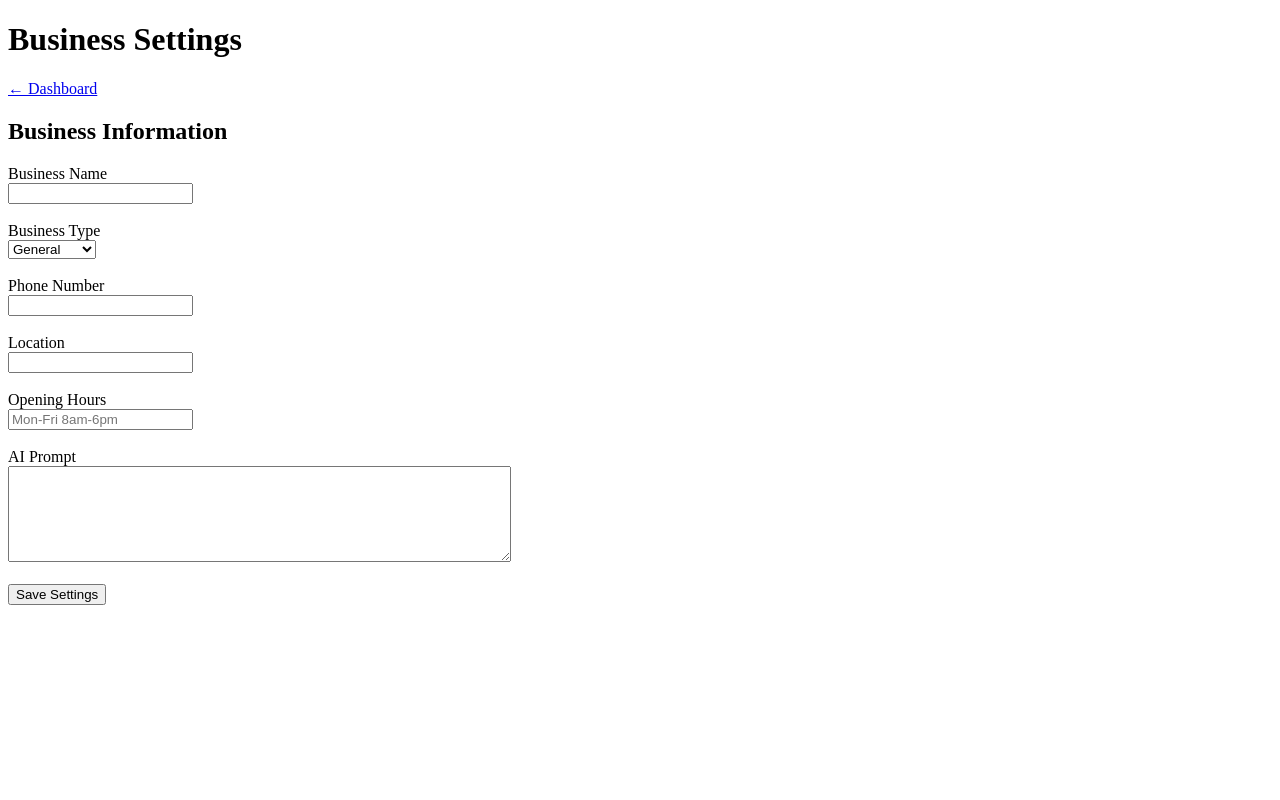
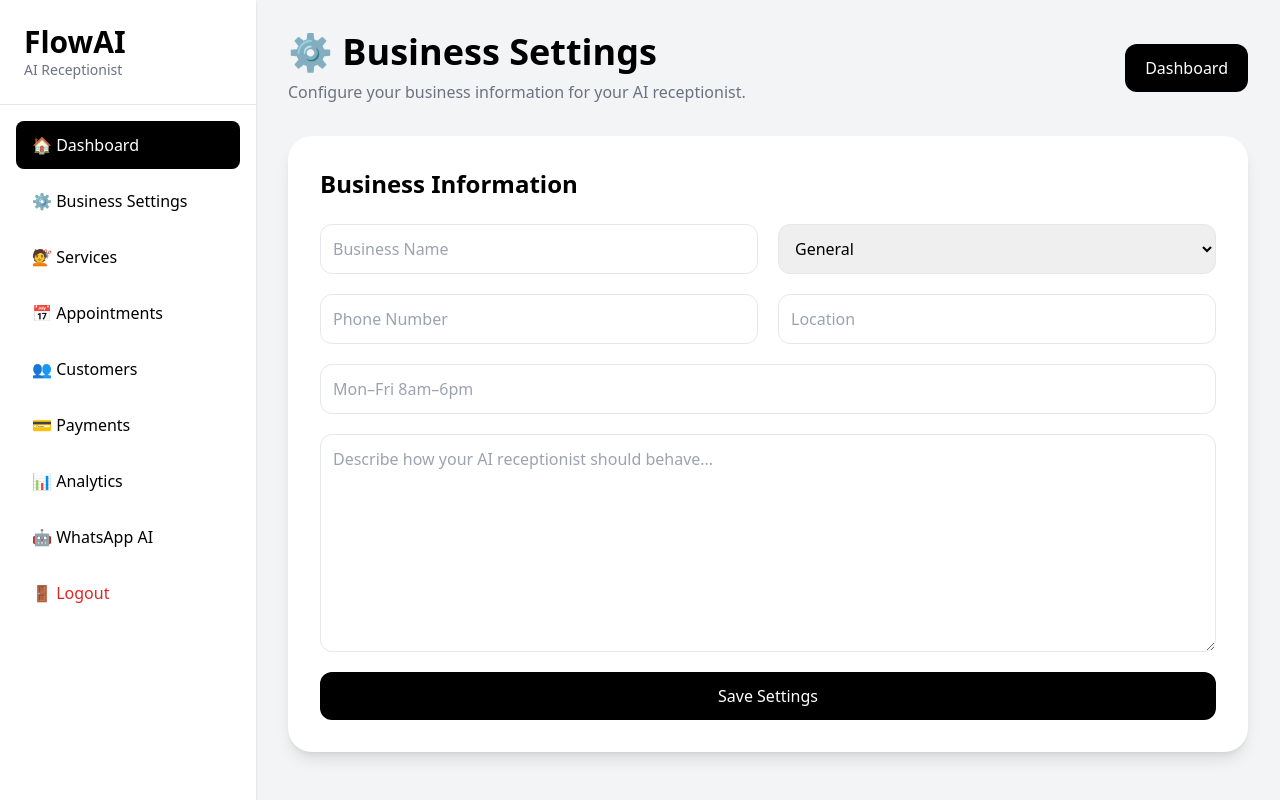
Before and after one commit to rachaelwanja/whatsapp-ai-bot-254, a Flask app: page /business-settings in a window 1280 px wide. Run offline with Flask 3, Linux system fonts and the light colour scheme; the visitor is signed in with stand-in values (Sample User, id 1); some libraries are stand-ins or nearby versions.

Commit message:
Update business_settings.html

```diff
--- a/templates/business_settings.html
+++ b/templates/business_settings.html
@@ -1,38 +1,83 @@
 <!DOCTYPE html>
 <html>
+
 <head>
+
     <title>Business Settings</title>
+
+    <meta name="viewport"
+          content="width=device-width, initial-scale=1">
+
+    <script src="https://cdn.tailwindcss.com"></script>
+
 </head>
-<body>
 
-<h1>Business Settings</h1>
+<body class="bg-gray-100">
 
-<a href="/dashboard">← Dashboard</a>
+<div class="flex min-h-screen">
+
+    {% include "sidebar.html" %}
+
+    <div class="flex-1 p-8">
+
+        <!-- Header -->
+
+        <div class="flex justify-between items-center mb-8">
+
+            <div>
+
+                <h1 class="text-4xl font-bold">
+                    ⚙️ Business Settings
+                </h1>
+
+                <p class="text-gray-500 mt-2">
+                    Configure your business information for your AI receptionist.
+                </p>
+
+            </div>
+
+            <a href="/dashboard"
+               class="bg-black text-white px-5 py-3 rounded-xl">
+
+                Dashboard
+
+            </a>
+
+        </div>
 
         {% with messages = get_flashed_messages() %}
         {% if messages %}
-        <p style="color:green;">
+
+        <div class="bg-green-100 text-green-700 p-4 rounded-xl mb-6">
+
             {{ messages[0] }}
-        </p>
+
+        </div>
+
         {% endif %}
         {% endwith %}
 
-<form method="POST">
+        <div class="bg-white rounded-3xl shadow-lg p-8">
 
-    <h2>Business Information</h2>
+            <h2 class="text-2xl font-bold mb-6">
 
-    <label>Business Name</label><br>
+                Business Information
+
+            </h2>
+
+            <form method="POST"
+                  class="grid md:grid-cols-2 gap-5">
+
                 <input
                     type="text"
                     name="business_name"
+                    placeholder="Business Name"
                     value="{{ business.business_name or '' }}"
-    >
+                    class="border rounded-xl p-3">
 
-    <br><br>
-
-    <label>Business Type</label><br>
-
-    <select name="business_type">
+                <select
+                    name="business_type"
+                    class="border rounded-xl p-3">
 
                     <option value="General"
                     {% if business.business_type=="General" %}selected{% endif %}>
@@ -44,66 +89,60 @@
                     Salon
                     </option>
 
+                    <option value="Restaurant"
+                    {% if business.business_type=="Restaurant" %}selected{% endif %}>
+                    Restaurant
+                    </option>
+
                     <option value="Clinic"
                     {% if business.business_type=="Clinic" %}selected{% endif %}>
                     Clinic
                     </option>
 
-        <option value="Restaurant"
-        {% if business.business_type=="Restaurant" %}selected{% endif %}>
-        Restaurant
-        </option>
-
                 </select>
-
-    <br><br>
-
-    <label>Phone Number</label><br>
 
                 <input
                     type="text"
                     name="business_phone"
+                    placeholder="Phone Number"
                     value="{{ business.business_phone or '' }}"
-    >
-
-    <br><br>
-
-    <label>Location</label><br>
+                    class="border rounded-xl p-3">
 
                 <input
                     type="text"
                     name="location"
+                    placeholder="Location"
                     value="{{ business.location or '' }}"
-    >
-
-    <br><br>
-
-    <label>Opening Hours</label><br>
+                    class="border rounded-xl p-3">
 
                 <input
                     type="text"
                     name="opening_hours"
-        placeholder="Mon-Fri 8am-6pm"
+                    placeholder="Mon–Fri 8am–6pm"
                     value="{{ business.opening_hours or '' }}"
-    >
-
-    <br><br>
-
-    <label>AI Prompt</label><br>
+                    class="border rounded-xl p-3 md:col-span-2">
 
                 <textarea
                     name="ai_prompt"
-        rows="6"
-        cols="60"
-    >{{ business.ai_prompt or '' }}</textarea>
+                    rows="8"
+                    placeholder="Describe how your AI receptionist should behave..."
+                    class="border rounded-xl p-3 md:col-span-2">{{ business.ai_prompt or '' }}</textarea>
 
-    <br><br>
+                <button
+                    class="bg-black text-white rounded-xl p-3 md:col-span-2">
 
-    <button type="submit">
                     Save Settings
+
                 </button>
 
             </form>
 
+        </div>
+
+    </div>
+
+</div>
+
 </body>
+
 </html>
```
Lines whose indentation alone changed are shown as unchanged.
